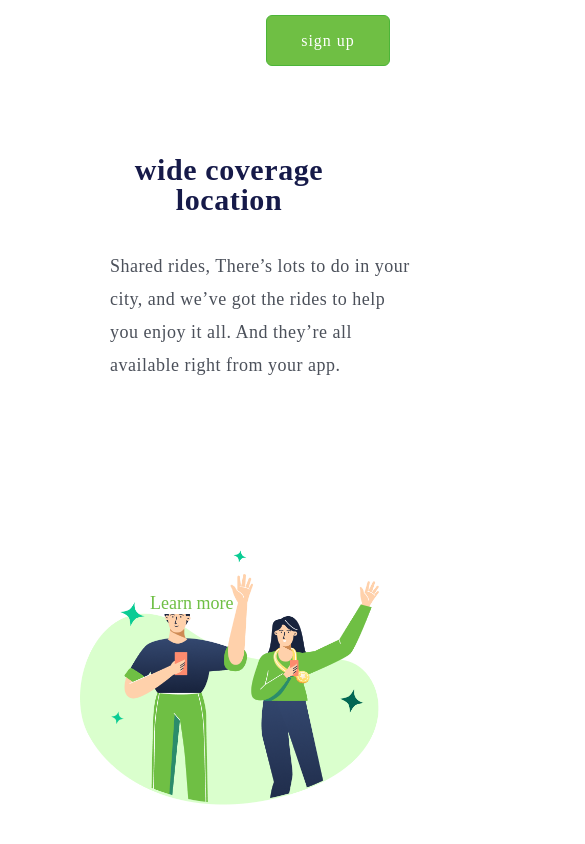
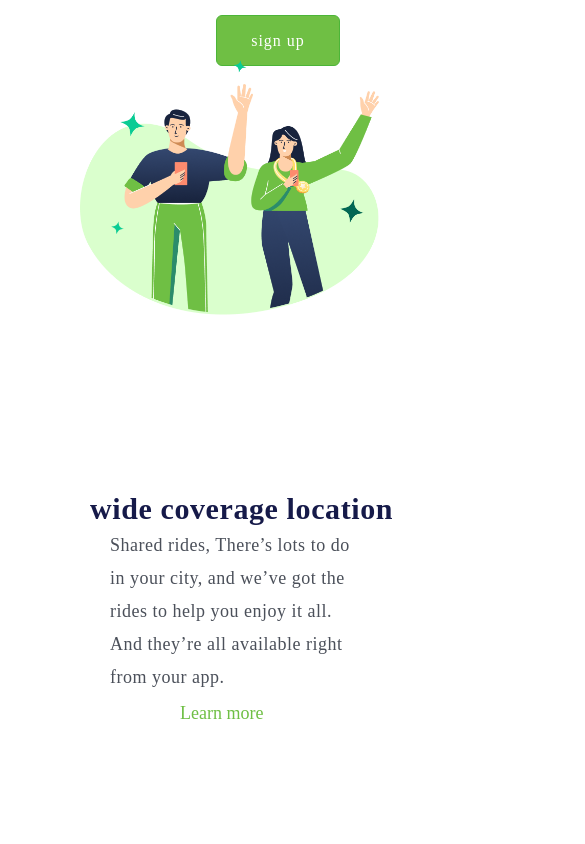
Before and after one commit to felipe5000/wide-coverage, a plain HTML site: page index.html in a window 390 px wide. Shown: the top 844 px of the page, 585 px wide, since content can reach past the window. Drawn offline with Linux system fonts and the light colour scheme.

Commit message:
Update style.css

```diff
--- a/style.css
+++ b/style.css
@@ -97,60 +97,46 @@ p {
 
     header {
         display: none;
-
-
     }
 
     .button {
         position: absolute;
-        right: 0;
-        flex-shrink: 0;
-
-
-
+        right: 50px;
     }
 
     h1 {
         position: absolute;
-        top: 55px;
+        bottom: 220px;
         margin-left: 10px;
-        text-align: center;
-        width: 278px;
         font-size: 30px;
         font-weight: 700;
         line-height: 30px;
-        letter-spacing: 0.596px;
     }
 
     p {
         display: block;
         position: absolute;
-        top: 250px;
-        margin-left: 0px;
-        width: 304px;
-
+      bottom: 150px;
+        width: 254px;
         font-size: 18px;
         font-weight: 400;
         line-height: 33px;
-        letter-spacing: 0.5px;
+
 
     }
 
     .button-lern {
-        display: block;
         position: absolute;
-        left: 150px;
-        margin-bottom: 200px;
-
-
+        left: 180px;
+        margin-bottom: 90px;
     }
 
     img {
         position: absolute;
-        top: 500px;
+        top: 10px;
         width: 305px;
         height: 255px;
-        flex-shrink: 0;
+
     }
 
 }
```
